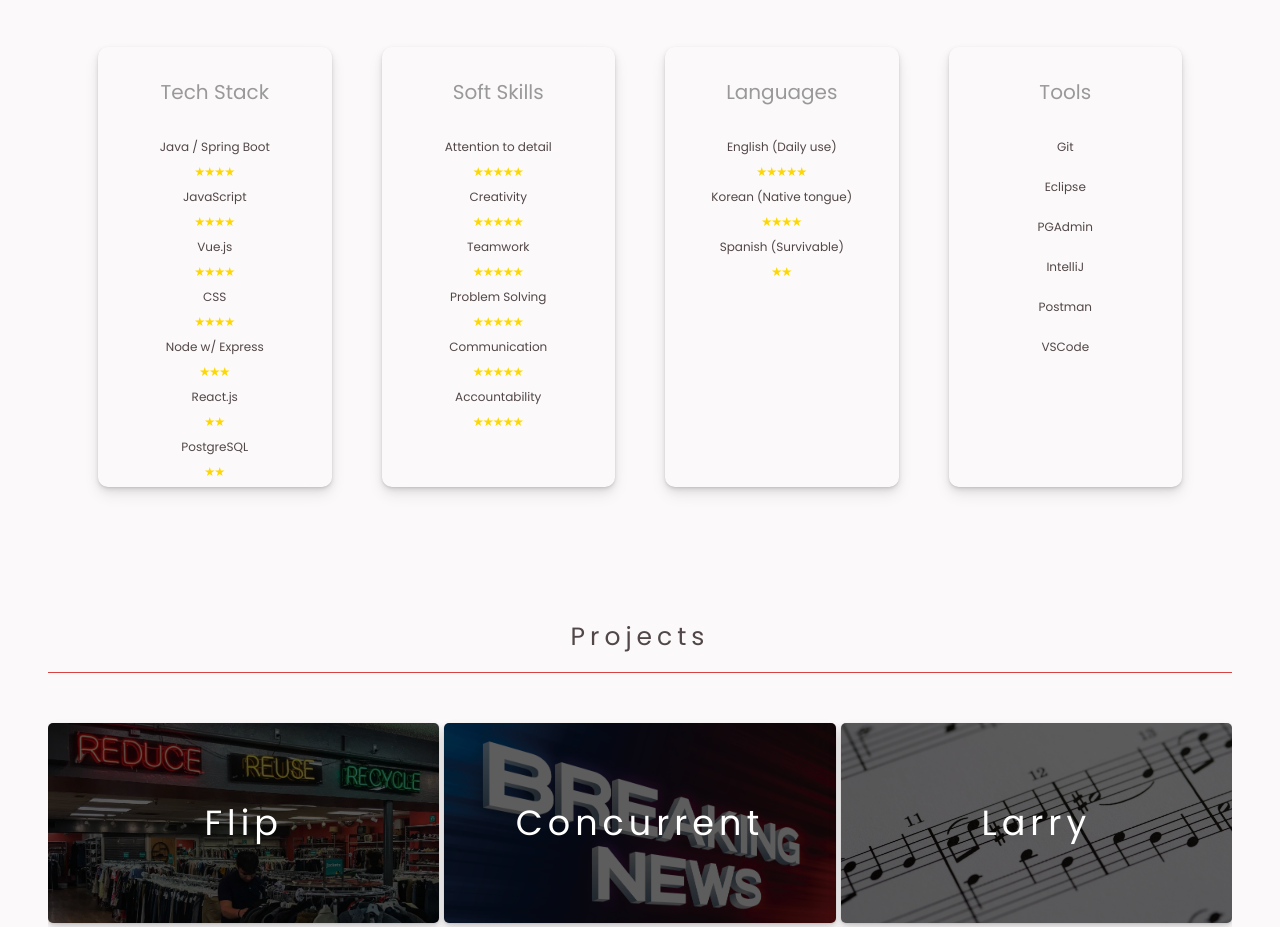
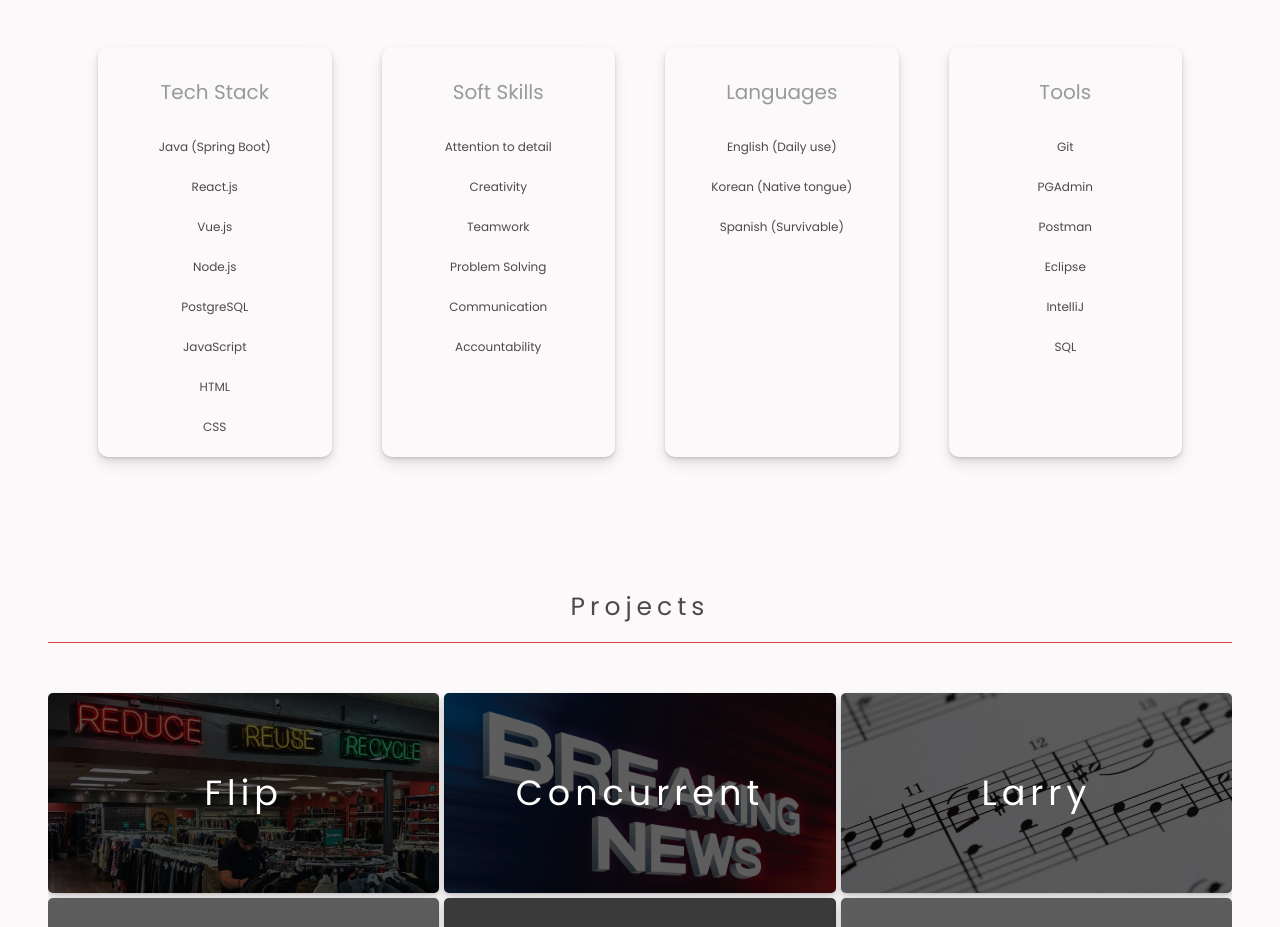
Before and after one commit to kevinkwan1997/kevin-kwan, a plain HTML site: page index.html in a window 1280 px wide. Shown: the part 924-1851 px from the top of the page. Drawn offline with nearby package versions, Linux system fonts and the light colour scheme; grey boxes are pictures that could not be loaded.

Commit message:
Changed look

```diff
--- a/index.html
+++ b/index.html
@@ -95,57 +95,14 @@
                 <div class="skills-list">
                   <h2 class="subheader"> Tech Stack </h2>
                   <ul id="skill-ul">
-                    <li> <span class="skills-title  ">Java / Spring Boot</span>
-                      <div class="stars">
-                        <span class="star"></span>
-                        <span class="star"></span>
-                        <span class="star"></span>
-                        <span class="star"></span>
-                      </div>
-                    </li>
-                    <li> <span class="skills-title">JavaScript</span>
-                      <div class="stars">
-                        <span class="star"></span>
-                        <span class="star"></span>
-                        <span class="star"></span>
-                        <span class="star"></span>
-                      </div>
-                    </li>
-                    <li> <span class="skills-title">Vue.js</span>
-                      <div class="stars">
-                        <span class="star"></span>
-                        <span class="star"></span>
-                        <span class="star"></span>
-                        <span class="star"></span>
-                      </div>
-                    </li>
-                    <li> <span class="skills-title">CSS</span>
-                      <div class="stars">
-                        <span class="star"></span>
-                        <span class="star"></span>
-                        <span class="star"></span>
-                        <span class="star"></span>
-                      </div>
-                    </li>
-                    <li> <span class="skills-title">Node w/ Express</span>
-                      <div class="stars">
-                        <span class="star"></span>
-                        <span class="star"></span>
-                        <span class="star"></span>
-                      </div>
-                    </li>
-                    <li> <span class="skills-title">React.js</span>
-                      <div class="stars">
-                        <span class="star"></span>
-                        <span class="star"></span>
-                      </div>
-                    </li>
-                    <li> <span class="skills-title">PostgreSQL</span>
-                      <div class="stars">
-                        <span class="star"></span>
-                        <span class="star"></span>
-                      </div>
-                    </li>
+                    <li> <span class="skills-title  ">Java (Spring Boot)</span></li>
+                    <li> <span class="skills-title  ">React.js </span></li>
+                    <li> <span class="skills-title">Vue.js</span></li>
+                    <li> <span class="skills-title">Node.js</span></li>
+                    <li> <span class="skills-title">PostgreSQL</span></li>
+                    <li> <span class="skills-title">JavaScript</span></li>
+                    <li> <span class="skills-title">HTML</span></li>
+                    <li> <span class="skills-title">CSS</span></li>
                   </ul>
                 </div>
 
@@ -153,59 +110,16 @@
 
                 <h2 class="subheader">Soft Skills</h2>
                   <ul id="soft-skills-ul">
-                    <li> <span class="skills-title">Attention to detail</span>
-                      <div class="stars">
-                        <span class="star"></span>
-                        <span class="star"></span>
-                        <span class="star"></span>
-                        <span class="star"></span>
-                        <span class="star"></span>
-                      </div>
-                    </li>
+                    <li> <span class="skills-title">Attention to detail</span></li>
                     <li> <span class="skills-title">Creativity</span>
-                      <div class="stars">
-                        <span class="star"></span>
-                        <span class="star"></span>
-                        <span class="star"></span>
-                        <span class="star"></span>
-                        <span class="star"></span>
-                      </div>
                     </li>
                     <li><span class="skills-title">Teamwork</span>
-                      <div class="stars">
-                        <span class="star"></span>
-                        <span class="star"></span>
-                        <span class="star"></span>
-                        <span class="star"></span>
-                        <span class="star"></span>
-                      </div>
                     </li>
                     <li><span class="skills-title">Problem Solving</span>
-                      <div class="stars">
-                        <span class="star"></span>
-                        <span class="star"></span>
-                        <span class="star"></span>
-                        <span class="star"></span>
-                        <span class="star"></span>
-                      </div>
                     </li>
                     <li><span class="skills-title">Communication</span>
-                      <div class="stars">
-                        <span class="star"></span>
-                        <span class="star"></span>
-                        <span class="star"></span>
-                        <span class="star"></span>
-                        <span class="star"></span>
-                      </div>
                     </li>
                     <li><span class="skills-title">Accountability</span>
-                      <div class="stars">
-                        <span class="star"></span>
-                        <span class="star"></span>
-                        <span class="star"></span>
-                        <span class="star"></span>
-                        <span class="star"></span>
-                      </div>
                     </li>
                   </ul>
                 </div>
@@ -214,27 +128,10 @@
                   <h2 class="subheader">Languages</h2>
                   <ul id="languages-ul">
                     <li><span class="skills-title">English (Daily use) </span>
-                      <div class="stars">
-                        <span class="star"></span>
-                        <span class="star"></span>
-                        <span class="star"></span>
-                        <span class="star"></span>
-                        <span class="star"></span>
-                      </div>
                     </li>
                     <li>  <span class="skills-title">Korean (Native tongue)</span>
-                      <div class="stars">
-                        <span class="star"></span>
-                        <span class="star"></span>
-                        <span class="star"></span>
-                        <span class="star"></span>
-                      </div>
                     </li>
                     <li> <span class="skills-title">Spanish (Survivable) </span>
-                      <div class="stars">
-                        <span class="star"></span>
-                        <span class="star"></span>
-                      </div>
                     </li>
                   </ul>
                 </div>
@@ -243,11 +140,11 @@
                   <h2 class="subheader">Tools</h2>
                   <ul id="tools-ul">
                     <li>Git</li>
+                    <li>PGAdmin</li>
+                    <li>Postman</li>
                     <li>Eclipse</li>
-                    <li>PGAdmin</li>
                     <li>IntelliJ</li>
-                    <li>Postman</li>
-                    <li>VSCode</li>
+                    <li>SQL</li>
                   </ul>
                 </div>
 
```
